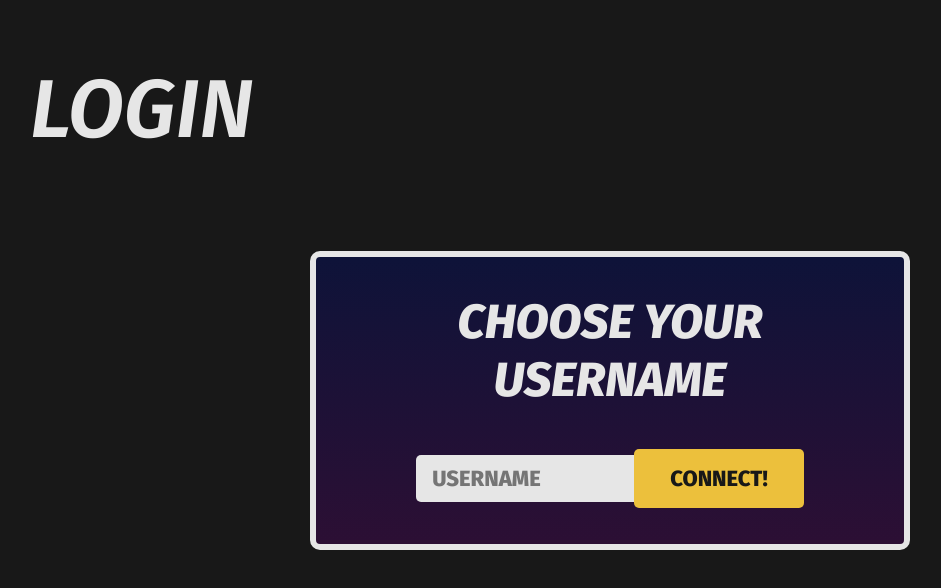
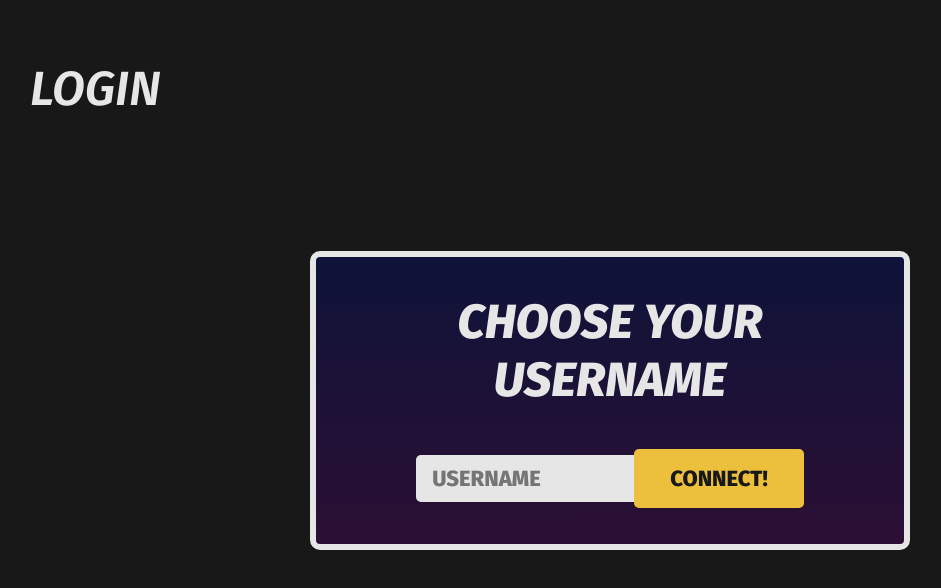
Before and after one commit to piJoe/game-template, a website: page quiz/client/serve/index.html in a window 1280 px wide. Shown: the whole page, without its empty margins (30-971 px from the left). Drawn offline with Linux system fonts and the light colour scheme.

Commit message:
change screen title font-size

```diff
--- a/quiz/client/serve/style.css
+++ b/quiz/client/serve/style.css
@@ -326,7 +326,7 @@ h1,h2,h3,h4,h5,h6 {
     padding: 60px;
 }
 .screen > .title-h1 {
-    margin-bottom: 1rem;
+    font-size: var(--h2-font-size);
 }
 .screen > .bottom-container {
     margin-top: auto;
```
